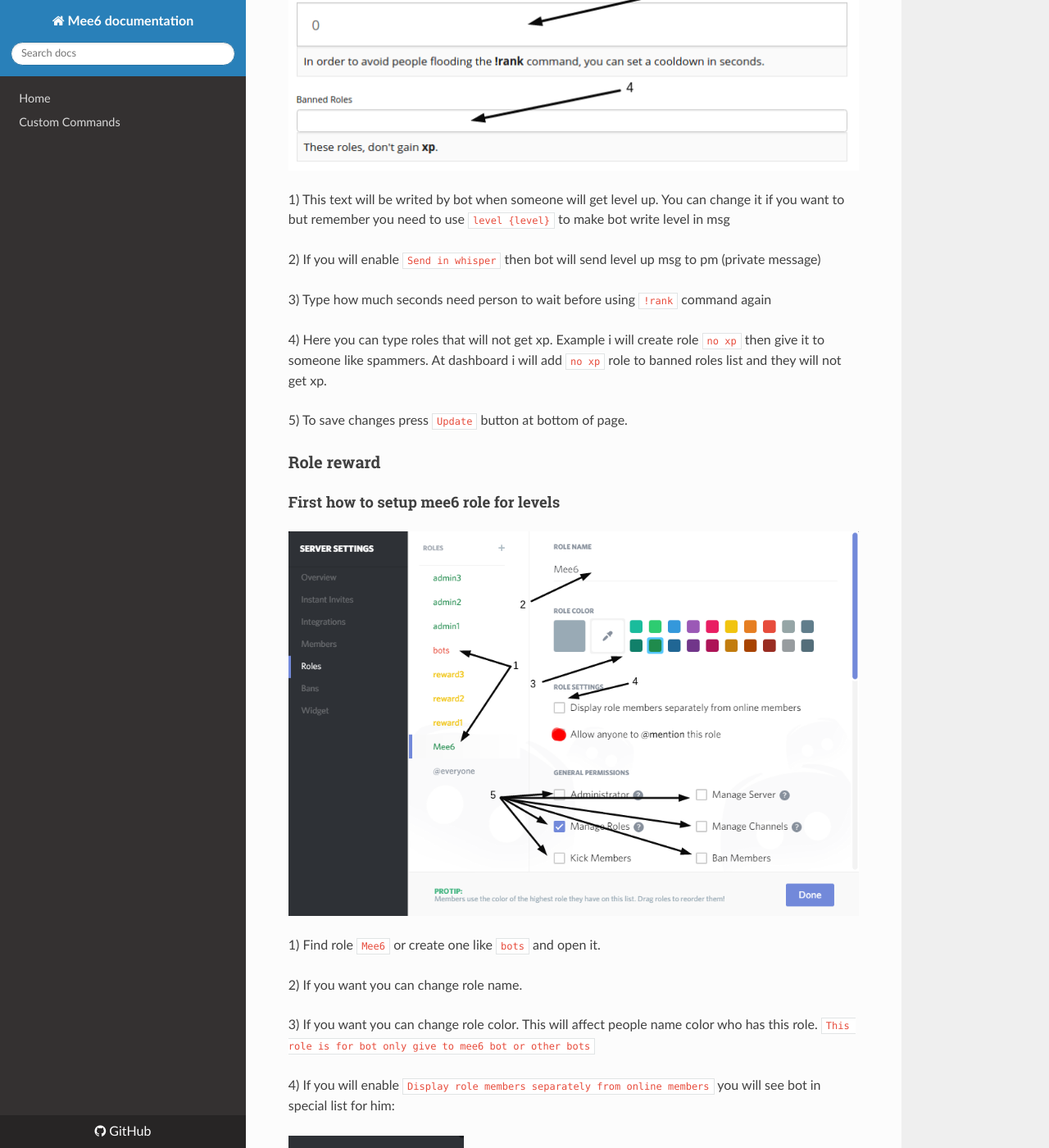
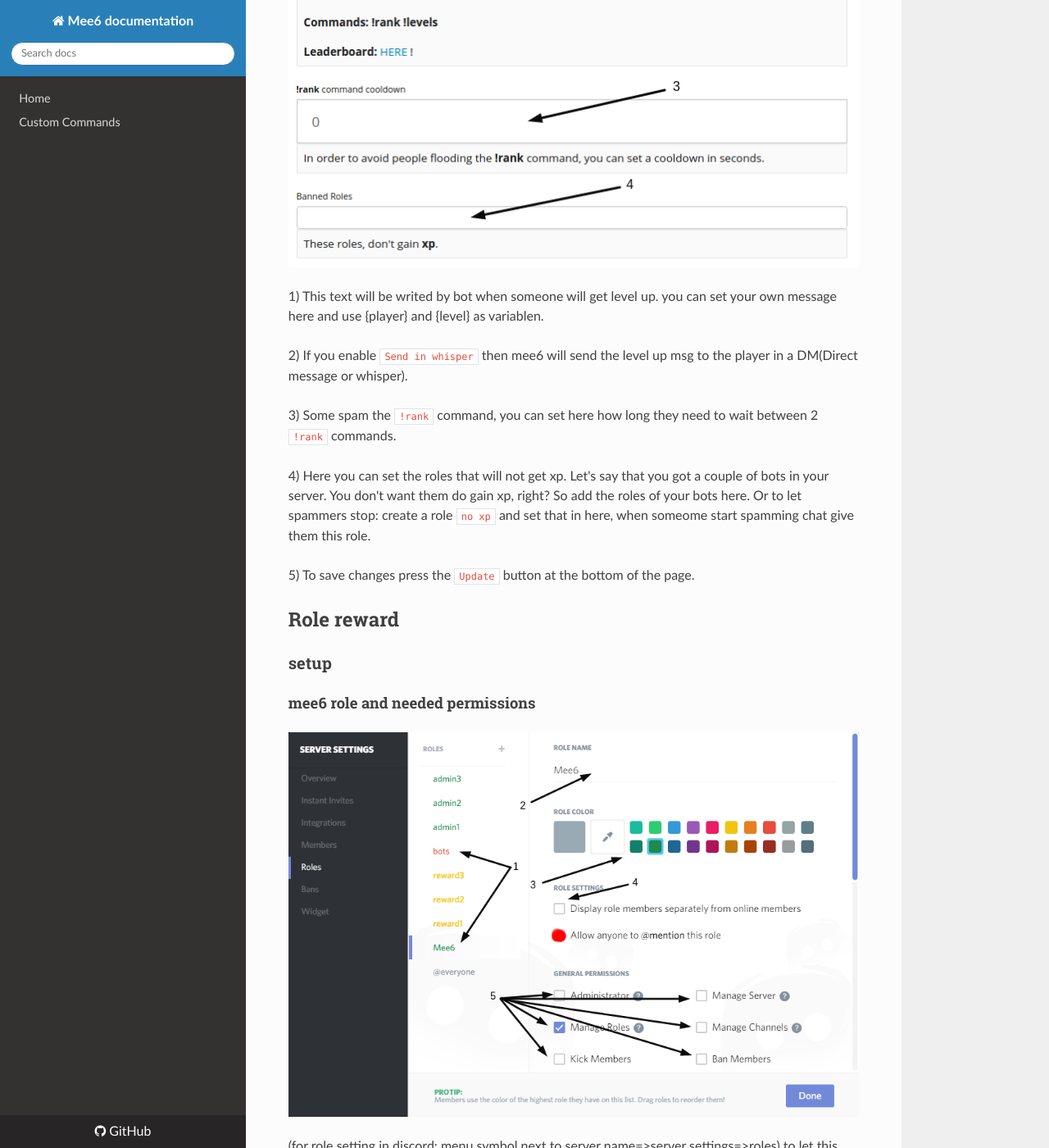
Before and after one commit to Mee6/Mee6-documentation, an MkDocs documentation site: the page built from docs/Levels.md, in a window 1280 px wide and 1400 px high, scrolled down 510 px. Shown: the whole window at 82% size. Built offline with MkDocs 1.6.1, drawn with Linux system fonts in a browser that asks for light colours; nearby versions of some CDN libraries; old or Windows-style settings are respelled for this version of MkDocs; some of the changed text lies outside the part shown.

Commit message:
fix grammer mistakes from BLUUUUUE + making thing clear

````diff
--- a/docs/Levels.md
+++ b/docs/Levels.md
@@ -1,62 +1,56 @@
-##Levels
-###Let your members gain **xp** and **levels** by participating in the chat !
-
+#Levels
+##Let your members gain **xp** and **levels** by participating in the chat !
+###Setup:
+Go to [Mee6 dashboard](https://mee6.xyz/servers) and select your server.
+Now select `levels`-plugin.
+You will see this:
 ![levelmessage](pics/levelmsg.png)
 
 1) This text will be writed by bot when someone will get level up.
-You can change it if you want to but remember you need to use `level {level}` to make bot write level in msg
+you can set your own message here and use {player} and {level} as variablen.
 
-2) If you will enable `Send in whisper` then bot will send level up msg to pm (private message)
+2) If you enable `Send in whisper` then mee6 will send the level up msg to the player in a DM(Direct message or whisper).
 
-3) Type how much seconds need person to wait before using `!rank` command again
+3) Some spam the `!rank` command, you can set here how long they need to wait between 2 `!rank` commands.
 
-4) Here you can type roles that will not get xp.
-Example i will create role `no xp` then give it to someone like spammers. At  dashboard i will add `no xp` role to banned roles list and they will not get xp.
+4) Here you can set the roles that will not get xp.
+Let's say that you got a couple of bots in your server. You don't want them do gain xp, right? So add the roles of your bots here.
+Or to let spammers stop: create a role `no xp` and set that in here, when someome start spamming chat give them this role.
 
-5) To save changes press `Update` button at bottom of page.
+5) To save changes press the `Update` button at the bottom of the page.
 
-###Role reward
-####First how to setup mee6 role for levels
+##Role reward
+###setup
+####mee6 role and needed permissions
 
 ![level bot role](pics/levelbotrole.png)
 
-1) Find role `Mee6` or create one like `bots` and open it.
+(for role setting in discord: menu symbol next to server name=>server settings=>roles)
+to let this work you need to make sure that Mee6 has `manage roles` in one of his ranks and that Mee6 has a rank higher then de ranks he needs to give.
+In the example has Mee6 the Mee6 ranks wich has `manage roles`-premission, but he also has the bot rank which is higher then the ranks he need to give.
+We could give the bot rank here the manage roles and remove the Mee6 rank, it would still work the same.
 
-2) If you want you can change role name.
-
-3) If you want you can change role color. This will affect people name color who has this role. `This role is for bot only give to mee6 bot or other bots`
-
-4) If you will enable `Display role members separately from online members` you will see bot in special list for him:
-
-![list for roles](pics/levellistpeople.png)
-
-5) You need to allow bot manage Roles but give bot all permissions because he needs them.
-
-####To setup role reward
+###setup role reward
 
 ![reward role](pics/levelrewardrole.png)
 
-1) Create role for role reward or if you have open it.
-
-2) Now you can name role. Example i will make name GREEN.
-
-3) you can give color for role, if person hits needed level to get role he will get color role. Example i will set color GREEN because its green color role.
-
-4) If you will enable `Display role members separately from online members` you will see people in special list for them:
-![list for roles](pics/levellistpeople.png)
-
-5) If you want you can setup role lets say kick people and get it by hitting lets say level 30 (setup high level reward to get role like this) then you need to give permission `Kick Members` .
-
-6) You are done here now press `Done` button and go to this link [Mee6 servers](https://mee6.xyz/servers)
+first you will have to create a role to give, what you add to your role is completly your choise(color, more permissions, ....).
+Again, make sure that Mee6 has at least 1 role that is higher in the list then the role that you want to give as reward.
 
 ####How to setup role reward at dashboard
-
+Now go back to your dashboard=>level-plugin and scroll down.
 ![reward dashboard](pics/rewarddash.png)
 
-1) Find your roles you want to make level rewards.
+> (the order of the roles shown here is the order that these roles where made)
 
-2) Choose from which level roles will be given to people.
+1) Find the roles that you want to give as rewards.
 
-3) Press button `Update` to update changes.
+2) Choose the level that people need to earn this role.
 
-```Disclaimer When a role is given as a reward, it could only be removed manually!```
+3) When your done press the `Update` button.
+
+!!! if you have already a lot of users that will earn reward directly then wait after pressing the done button, Mee6 can only give 10 roles a minute in each server because of discord limitations for bots! He will als not be able to respond to normal commands while aplying big groups of roles.
+
+```
+Disclaimer: When a role is given as a reward, it can only be removed manually!
+```
````
